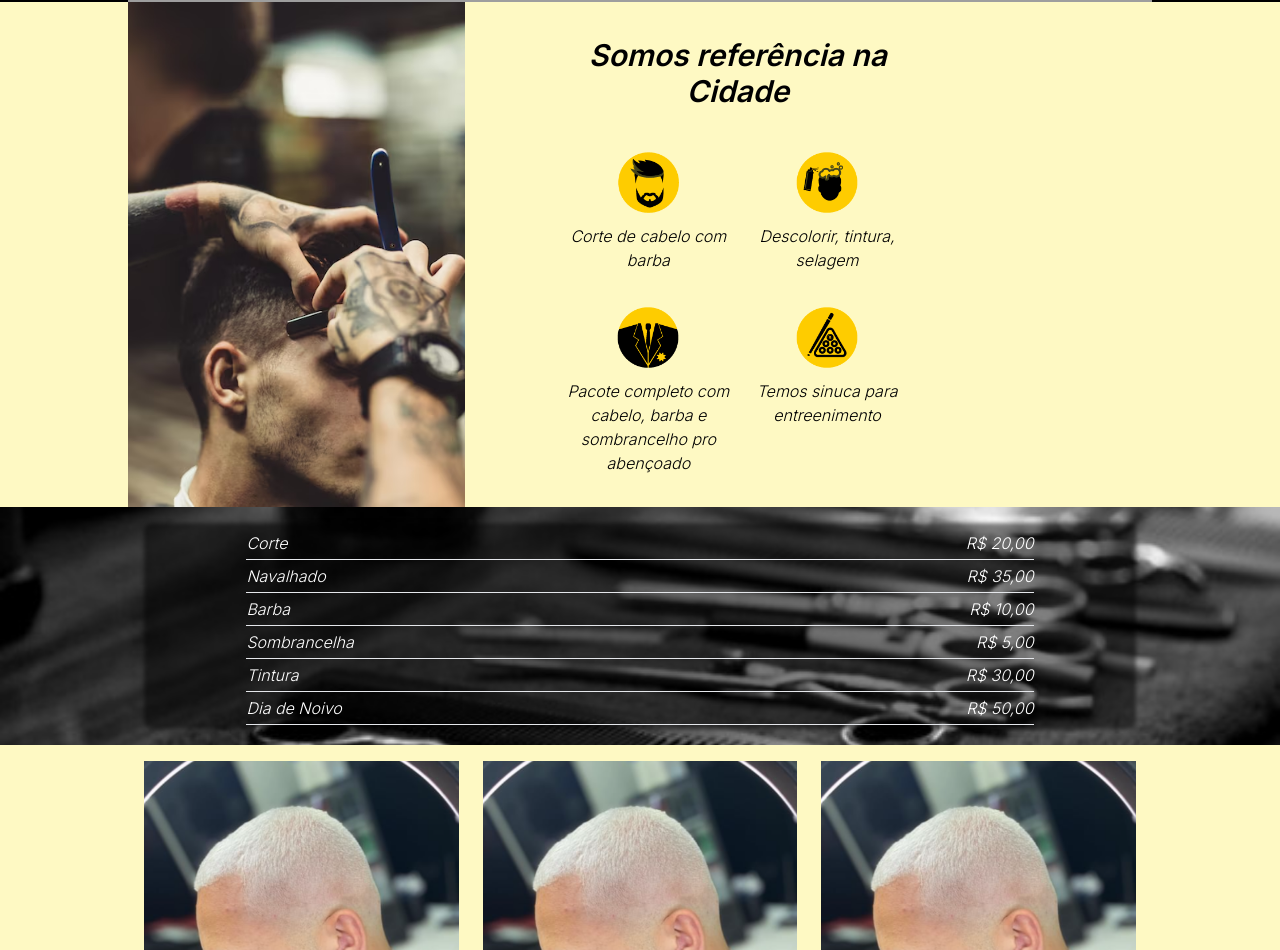
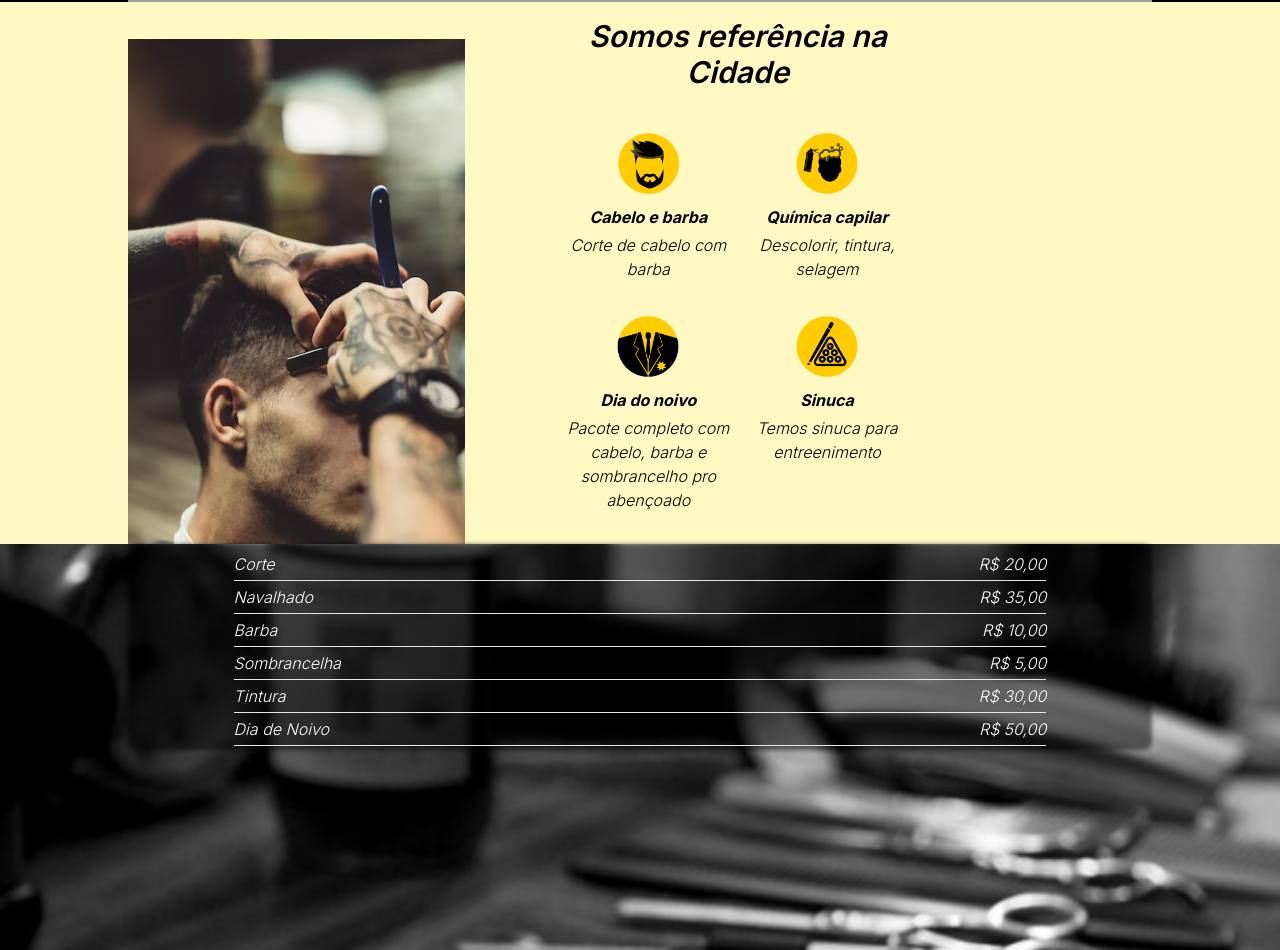
Before and after one commit to KauanMoreiraDev/barbearia_malaman, a Next.js app: page / in a window 1280 px wide. Shown: the part 894-1844 px from the top of the page. Built offline with nearby package versions, Linux system fonts and the light colour scheme; grey boxes are pictures that could not be loaded.

Commit message:
preciso acertar o alinhamento dos preços

```diff
--- a/src/app/components/serviços/page.tsx
+++ b/src/app/components/serviços/page.tsx
@@ -32,6 +32,7 @@ export default function Serviços() {
           <div key={index} className="">
             <div className="text-center mb-4">
               <Image key={index} src={icofn.local} alt={icofn.nome} width={70} height={70} className="flex mx-auto mb-2"/>
+                <div className="font-bold mb-1">{icofn.nome}</div>
               {icofn.descrição}
             </div>
           </div>
--- a/src/app/page.tsx
+++ b/src/app/page.tsx
@@ -17,7 +17,7 @@ export default function Home() {
             </div>
           </div>
         </div>
-        <div className="arrumar grid serviços bg-yellow-100">
+        <div className="serviços bg-yellow-100">
           <div className="mx-auto max-w-screen-lg h-full bg-yellow-100">
             <div className="flex items-end justify-center">
               <div className="hidden sm:block">
@@ -40,28 +40,10 @@ export default function Home() {
             </div>
           </div>
         </div>
-        <div className="tabela de preços bg-[url('/images/barber-tool.jpg')] bg-cover bg-no-repeat bg-center">
-          <div className="mx-auto max-w-screen-lg h-full">
-            <div className="p-4 flex justify-center items-center">
-              <div className="">
-                <div className="hidden">
-                  <div className="sm:w-full sm:h-full">
-                    <Image src={'/images/barber-pole.png'} alt="pole-barber" width={1000} height={1000} className="w-full h-full -rotate-12" />
-                  </div>
-                </div>
-              </div>
-              <div className="w-full h-full ">
-                <div className="flex justify-center">
-                  <Prices />
-                </div>
-              </div>
-              <div className="">
-                <div className="hidden">
-                  <div className="sm:w-full sm:h-full">
-                    <Image src={'/images/barber-pole.png'} alt="pole-barber" width={1000} height={1000} className="w-full h-full rotate-12" />
-                  </div>
-                </div>
-              </div>
+        <div className="acertar alinhamento tabela de preços bg-[url('/images/barber-tool.jpg')] bg-cover bg-no-repeat bg-center">
+          <div className="mx-auto max-w-screen-lg h-screen">
+            <div className="flex items-center">
+              <Prices />
             </div>
           </div>
         </div>
```
